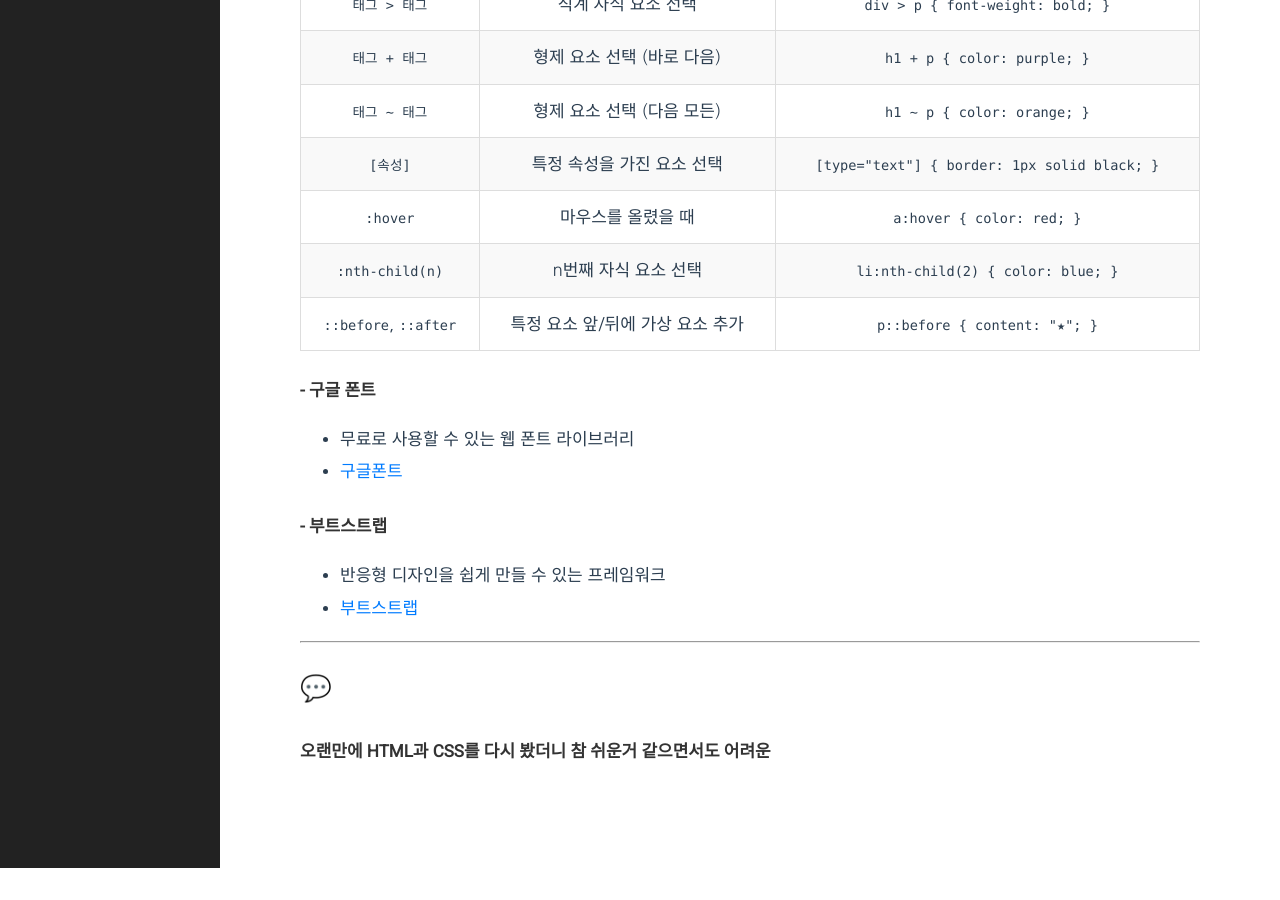
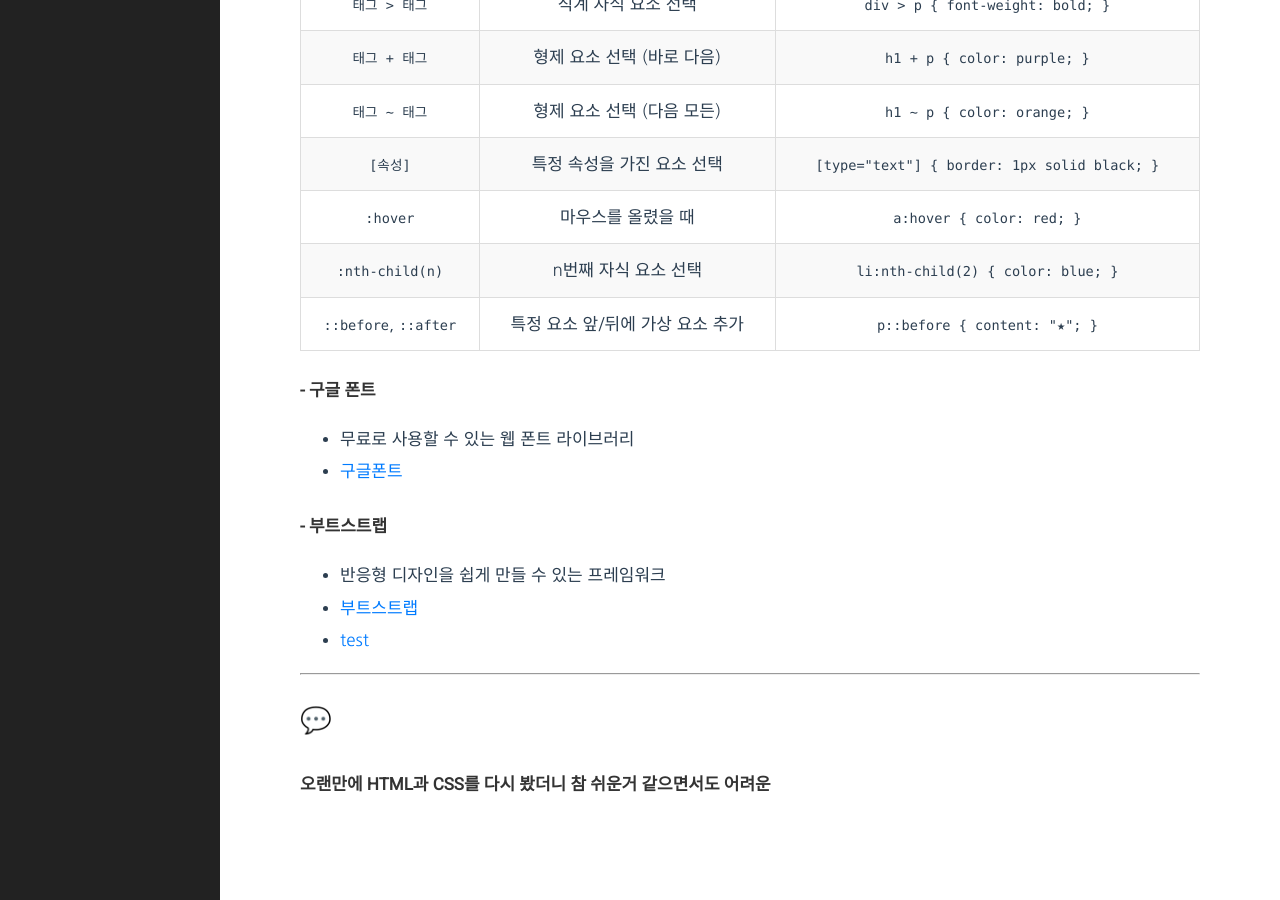
Before and after one commit to s-woni/s-woni.github.io, a Jekyll site: the page built from _posts/pre-camp-til/2025-01-31-til.md, in a window 1280 px wide and 900 px high, scrolled down 4464 px. Built offline with Jekyll 4.4.1, drawn with Linux system fonts in a browser that asks for light colours; before the commit the page ends 5332 px from its top, so only the background shows below that.

Commit message:
Update 2025-01-31-til.md

```diff
--- a/_posts/pre-camp-til/2025-01-31-til.md
+++ b/_posts/pre-camp-til/2025-01-31-til.md
@@ -186,6 +186,8 @@ Selector {
 - 반응형 디자인을 쉽게 만들 수 있는 프레임워크
 - [부트스트랩](https://getbootstrap.kr/)
 
+- [test](/_posts/web/album/index.html)
+
 ---
 
 ## 💬
```
